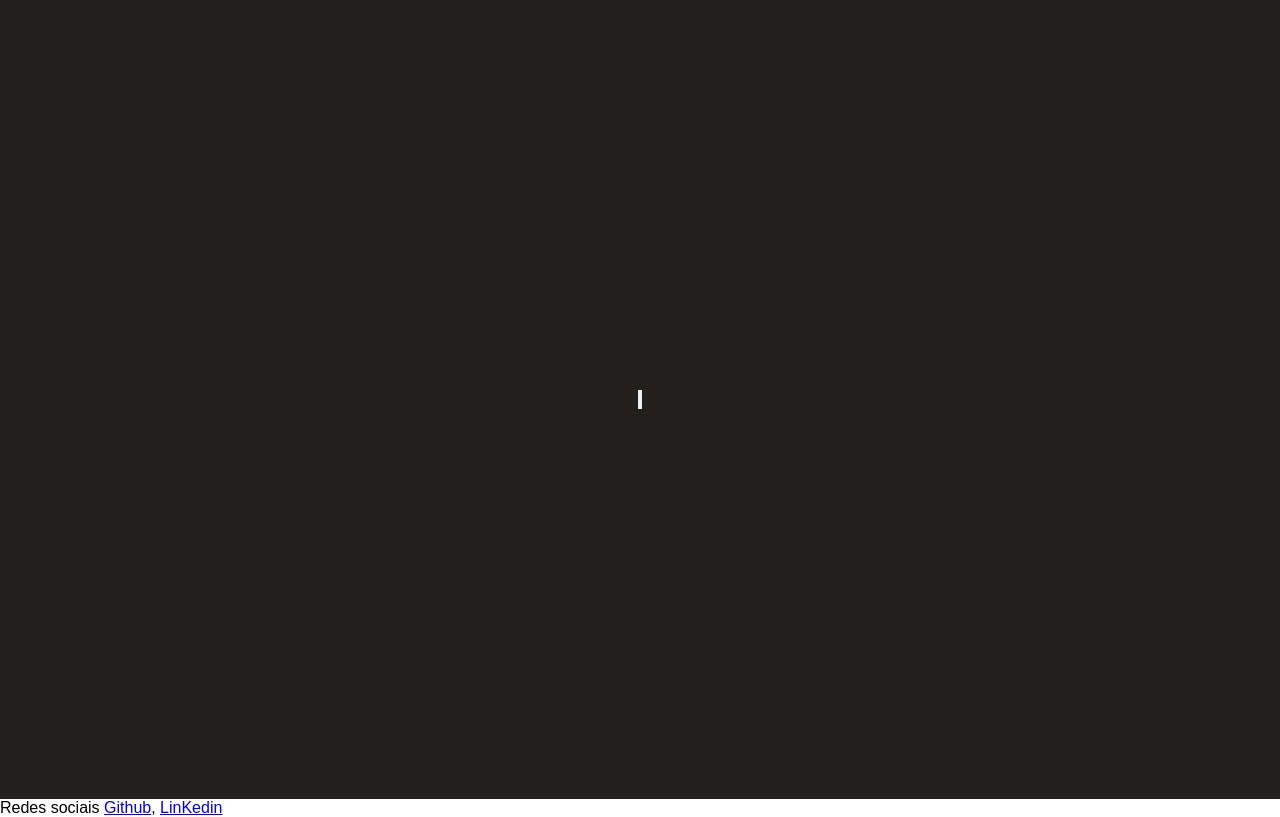
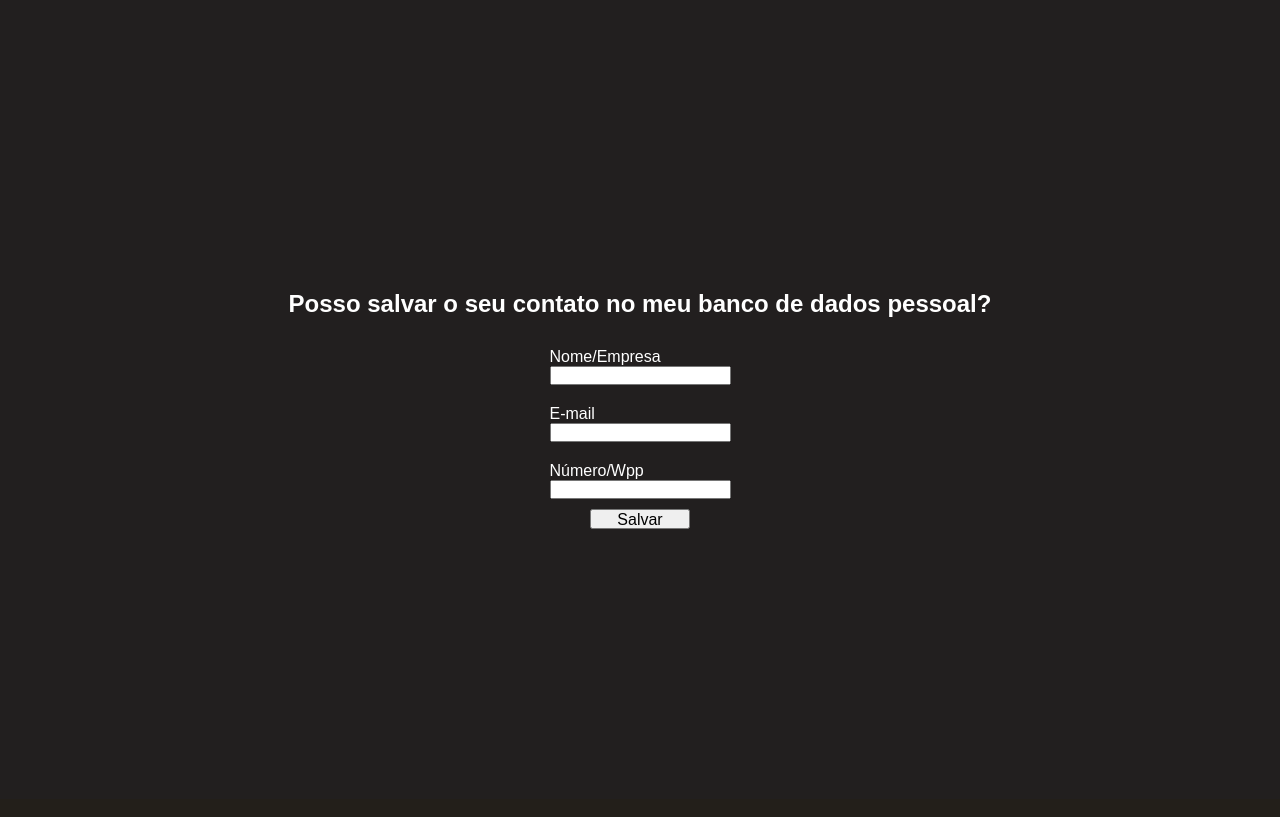
Before and after one commit to 1rodrigotavares1/Portifolio, a PHP site: page / in a window 1280 px wide. Shown: the part 2401-3218 px from the top of the page. After the commit the page ends 2930 px from the top, so only its background shows below. Run offline with PHP 8.4, Linux system fonts and the light colour scheme.

Commit message:
Css/Html-bancoDeDados
Feito a parte de HTML e Css do meu banco de dados

```diff
--- a/css/style.css
+++ b/css/style.css
@@ -145,6 +145,29 @@ section {
     height: 500px;
 }
 
+#banco-de-dados {
+    flex-direction: column;
+}
+h2 {
+    color: #fff;
+    padding: 20px;
+}
+#banco-de-dados div{
+    display: flex;
+    flex-direction: column;
+    padding: 10px;
+    color: #fff;
+}
+#button-salvar {
+    width: 100px;
+    height: 20px;
+    font-size: 1rem;
+    cursor: pointer;
+}
+#button-salvar :hover{
+    background-color: #000000;
+}
+
 section:nth-of-type(1){
 
     background-image: url(imagens/conceito-de-mesa-vista-superior-com-espaco-de-copia.jpg);
--- a/index.html
+++ b/index.html
@@ -53,17 +53,13 @@
 
     </section>
     <section id="banco-de-dados">
-        <input type="button" value="">
-
-
+        <h2>Posso salvar o seu contato no meu banco de dados pessoal?</h2>
+        <div><p>Nome/Empresa</p><input type="text" id="nome-empresa"></div>
+        <div><p>E-mail</p><input type="text" id="e-mail-empresa"></div>
+        <div><p>Número/Wpp</p><input type="text" id="numero-empresa"></div>
+        <input type="button" value="Salvar" id="button-salvar">
     </section>
 
-    <footer>
-        <p>
-            Redes sociais <a href="https://github.com/1rodrigotavares1" target="_blank"> Github</a>, <a href="https://www.linkedin.com/in/rtmonteiro/" target="_blank"> LinKedin</a>
-        </p>
-
-    </footer>
     <script src="javascript/script.js">
     </script>
 </body>
```
